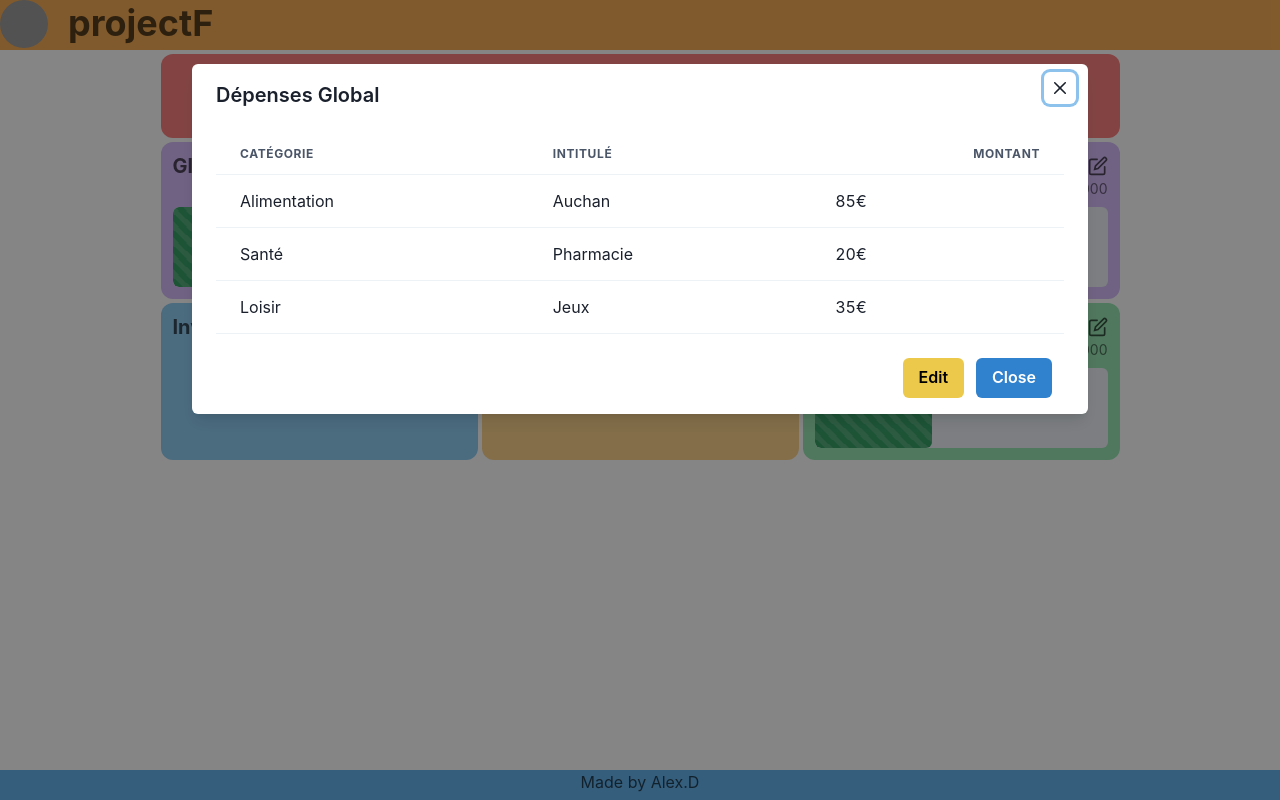
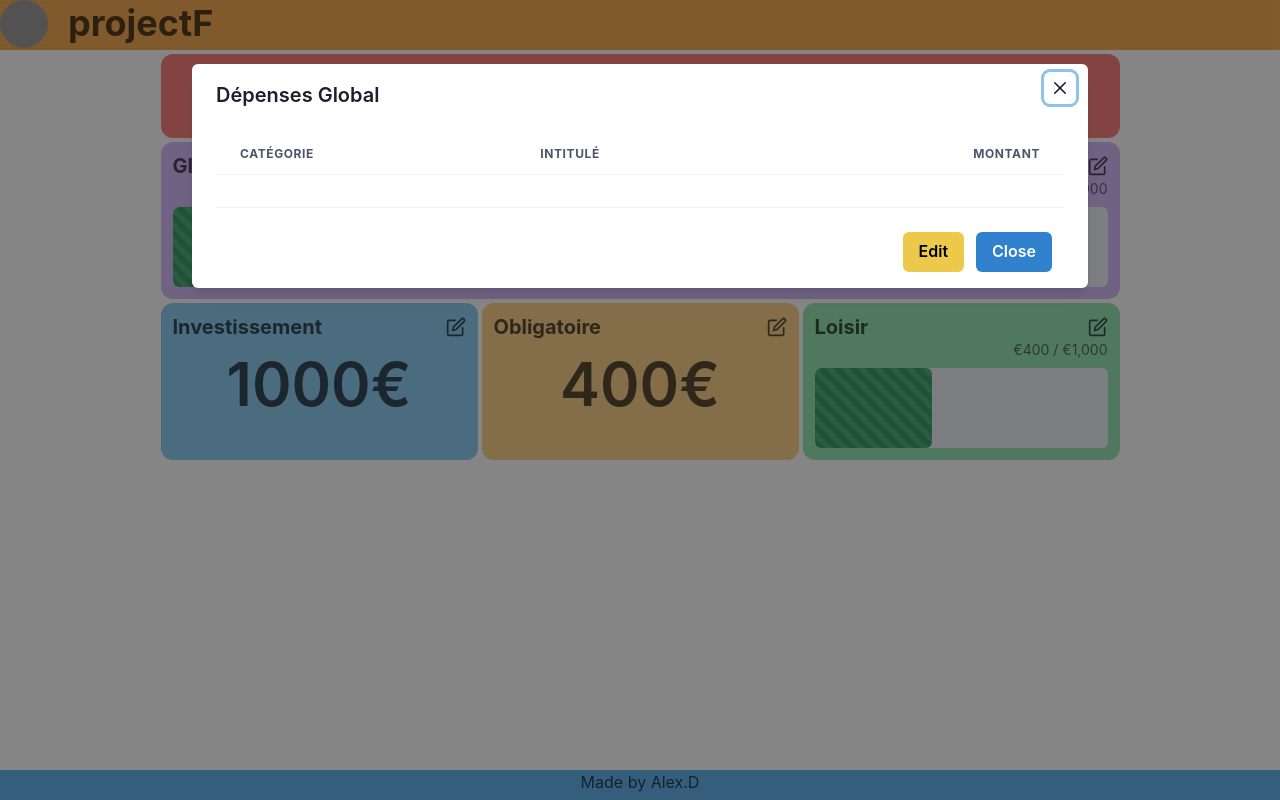
Before and after one commit to Alexiller/projectF, a React (Vite) app: page / in a window 1280 px wide. Both pictures are taken after a click on the icon 1097 px from the left and 166 px from the top of the page. Built offline with nearby package versions, Linux system fonts and the light colour scheme; grey boxes are pictures that could not be loaded.

Commit message:
move function and usestate for manage expense

```diff
--- a/src/Components/Modal/EditListAmount.jsx
+++ b/src/Components/Modal/EditListAmount.jsx
@@ -3,6 +3,7 @@ import {
   Button,
   FormControl,
   Input,
+  Select,
   Table,
   TableContainer,
   Tbody,
@@ -11,28 +12,18 @@ import {
   Thead,
   Tr,
 } from "@chakra-ui/react";
-import React, { useState } from "react";
+import React from "react";
+import { CATEGORY_LIST } from "../../Utils/utils";
 
-export default function EditListAmount({ expensesLists }) {
-  const [expenses, setExpenses] = useState(expensesLists);
-
-  const handleDelete = (id) => {
-    setExpenses((prevExpenses) => {
-      return prevExpenses.filter((expense) => expense.id !== id);
-    });
-  };
-
-  const handleUpdate = () => {
-    setExpenses((prevExpenses) => [
-      ...prevExpenses,
-      {
-        id: expenses.length,
-        category: "",
-        name: "",
-        amount: null,
-      },
-    ]);
-  };
+export default function EditListAmount({
+  expensesLists,
+  setExpenses,
+  handleDelete,
+  handleAddItem,
+}) {
+  const categoryLists = CATEGORY_LIST.map((categoryList) => (
+    <option value={categoryList.value}>{categoryList.label}</option>
+  ));
 
   return (
     <>
@@ -46,15 +37,17 @@ export default function EditListAmount({ expensesLists }) {
             </Tr>
           </Thead>
           <Tbody>
-            {expenses.map((expense) => (
+            {expensesLists.map((expense) => (
               <>
                 <Tr>
                   <Td>
                     <FormControl isRequired>
-                      <Input
+                      <Select
                         placeholder="Catégorie"
                         defaultValue={expense.category}
-                      />
+                      >
+                        {categoryLists}
+                      </Select>
                     </FormControl>
                   </Td>
                   <Td>
@@ -81,7 +74,7 @@ export default function EditListAmount({ expensesLists }) {
             ))}
           </Tbody>
           <Button
-            onClick={() => handleUpdate()}
+            onClick={() => handleAddItem()}
             colorScheme="gray"
             textAlign={"right"}
             mr={3}
--- a/src/Components/Modal/ModalManageAmount.jsx
+++ b/src/Components/Modal/ModalManageAmount.jsx
@@ -17,29 +17,46 @@ import ShowListAmount from "./ShowListAmount";
 export default function ModalManageAmount({ name }) {
   const { isOpen, onOpen, onClose } = useDisclosure();
   const [isEditing, setIsEditing] = useState(false);
+  const [expenses, setExpenses] = useState([
+    {
+      id: Date.now(),
+      category: "",
+      name: "",
+      amount: null,
+    },
+  ]);
 
   const handleToggle = () => setIsEditing(!isEditing);
 
-  const expensesLists = [
-    {
-      id: 1,
-      category: "Alimentation",
-      name: "Auchan",
-      amount: 85,
-    },
-    {
-      id: 2,
-      category: "Santé",
-      name: "Pharmacie",
-      amount: 20,
-    },
-    {
-      id: 3,
-      category: "Loisir",
-      name: "Jeux",
-      amount: 35,
-    },
-  ];
+  const handleDelete = (id) => {
+    setExpenses((prevExpenses) => {
+      return prevExpenses.filter((expense) => expense.id !== id);
+    });
+  };
+
+  const handleAddItem = () => {
+    setExpenses((prevExpenses) => [
+      ...prevExpenses,
+      {
+        id: Date.now(),
+        category: "",
+        name: "",
+        amount: null,
+      },
+    ]);
+  };
+
+  // const handleChange = (expenses) => {
+  //   const newExpenses = [expenses, ...newExpenses];
+  //   setExpenses(newExpenses);
+  // };
+
+  function handleSubmit(e) {
+    e.preventDefault();
+    setIsEditing(!isEditing);
+  }
+
+  console.log(expenses);
 
   return (
     <>
@@ -52,14 +69,19 @@ export default function ModalManageAmount({ name }) {
           <ModalCloseButton />
           <ModalBody>
             {isEditing ? (
-              <EditListAmount expensesLists={expensesLists} />
+              <EditListAmount
+                expensesLists={expenses}
+                setExpenses={setExpenses}
+                handleAddItem={handleAddItem}
+                handleDelete={handleDelete}
+              />
             ) : (
-              <ShowListAmount expensesLists={expensesLists} />
+              <ShowListAmount expensesLists={expenses} />
             )}
           </ModalBody>
           <ModalFooter>
             {isEditing ? (
-              <Button colorScheme="green" mr={3} onClick={handleToggle}>
+              <Button colorScheme="green" mr={3} onClick={handleSubmit}>
                 Valider
               </Button>
             ) : (
--- a/src/Components/Modal/ShowListAmount.jsx
+++ b/src/Components/Modal/ShowListAmount.jsx
@@ -9,7 +9,7 @@ import {
 } from "@chakra-ui/react";
 import React from "react";
 
-export default function ShowListAmount({ expensesLists }) {
+export default function ShowListAmount({ expensesLists, setExpenses }) {
   return (
     <>
       <TableContainer>
@@ -27,7 +27,7 @@ export default function ShowListAmount({ expensesLists }) {
                 <Tr>
                   <Td>{expensesList.category}</Td>
                   <Td>{expensesList.name}</Td>
-                  <Td>{expensesList.amount}€</Td>
+                  <Td>{expensesList.amount}</Td>
                 </Tr>
               </>
             ))}
--- a/src/Utils/utils.jsx
+++ b/src/Utils/utils.jsx
@@ -26,7 +26,8 @@ export const CATEGORY_LIST = [
   { value: "enfants", label: "Enfants" },
   { value: "impots", label: "Impôts" },
   { value: "transports", label: "Transports" },
-  { value: "RestaurationHotel", label: "Restauration / Hotel" },
+  { value: "restaurationHotel", label: "Restauration / Hotel" },
   { value: "service", label: "Service" },
+  { value: "sante", label: "Santé" },
   { value: "autres", label: "Autres" },
 ];
```
